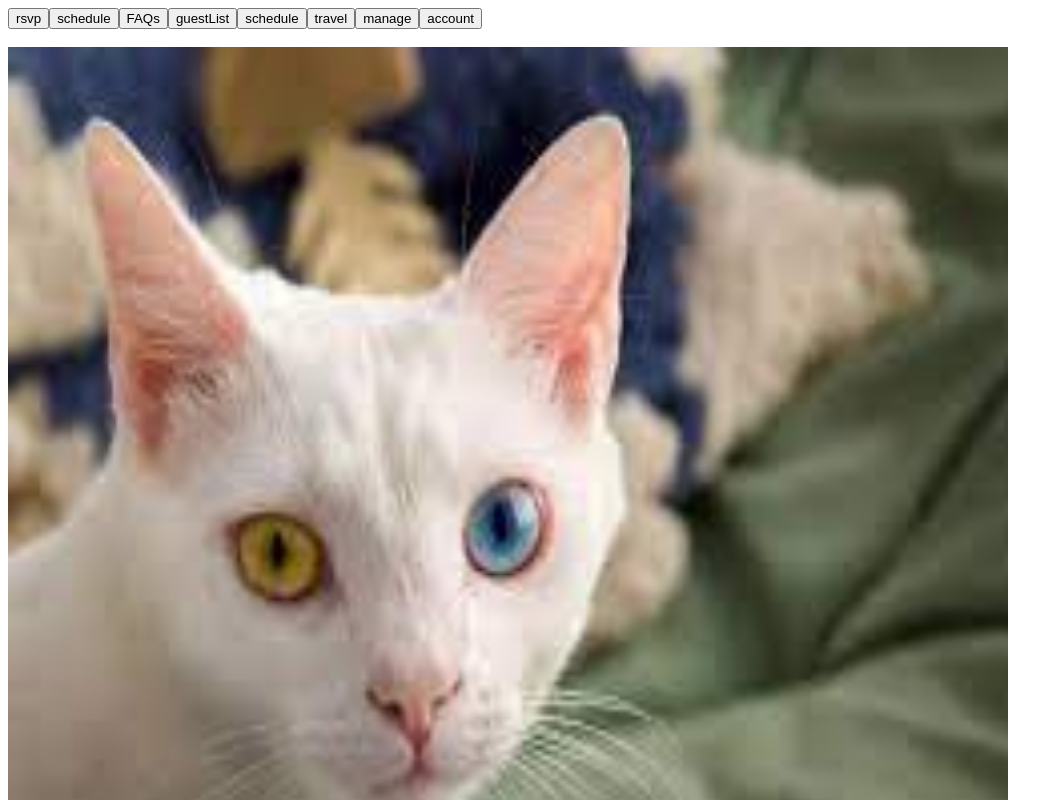
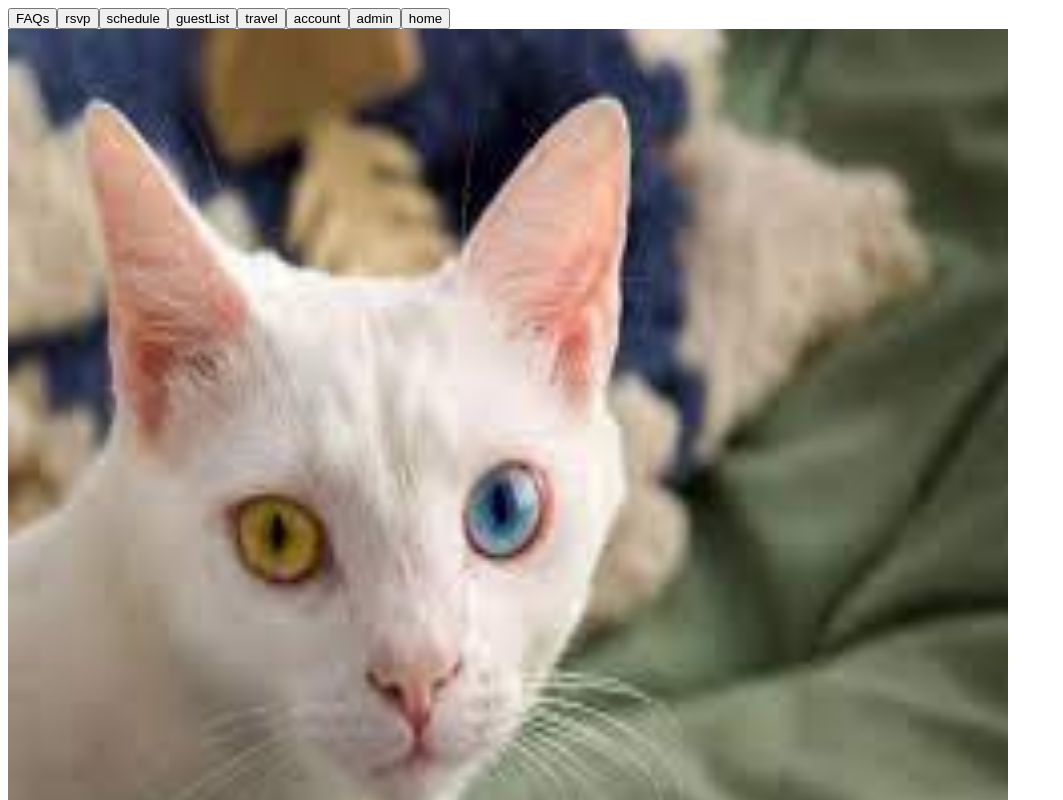
Before and after one commit to icode2code/weddingday, a Next.js app: page / in a window 1280 px wide. Shown: the top 800 px of the page, without its empty margins (0-1063 px from the left). Built offline with nearby package versions, Linux system fonts and the light colour scheme.

Commit message:
separated and removed hardcoded navigation into separate function; changed testPages object into array

```diff
--- a/pages/index.js
+++ b/pages/index.js
@@ -4,9 +4,16 @@ import ImageBig from '../src/components/images';
 import Layout from '../components/layout';
 import NavigatePage from '@/components/navigation';
 
-const testPages = {
-    paths: ["FAQs", "rsvp", "schedule","guestList", "travel", "account", "admin", "home"],
-};
+const testPages = ["FAQs", "rsvp", "schedule","guestList", "travel", "account", "admin", "home"];
+
+export function NavigationTabs(tabsObject) {
+    const navigationArray = testPages.map((item) => {
+        return <NavigatePage pageName={item}></NavigatePage>
+    })
+    return (
+        navigationArray
+    );
+}
 
 export default function HomePage() {
     return (
@@ -15,7 +22,7 @@ export default function HomePage() {
                 <Head>
                     <title>title here</title>
                 </Head>
-                <div>
+                {/* <div>
                     <NavigatePage pageName="rsvp"></NavigatePage>
                     <NavigatePage pageName="schedule"></NavigatePage>
                     <NavigatePage pageName="FAQs"></NavigatePage>
@@ -24,7 +31,8 @@ export default function HomePage() {
                     <NavigatePage pageName="travel"></NavigatePage>
                     <NavigatePage pageName="manage"></NavigatePage>
                     <NavigatePage pageName="account"></NavigatePage>
-                </div>
+                </div> */}
+                <NavigationTabs tabsArray={testPages}></NavigationTabs>
                 <br/>
                 <ImageBig></ImageBig>
             </Layout>
```
